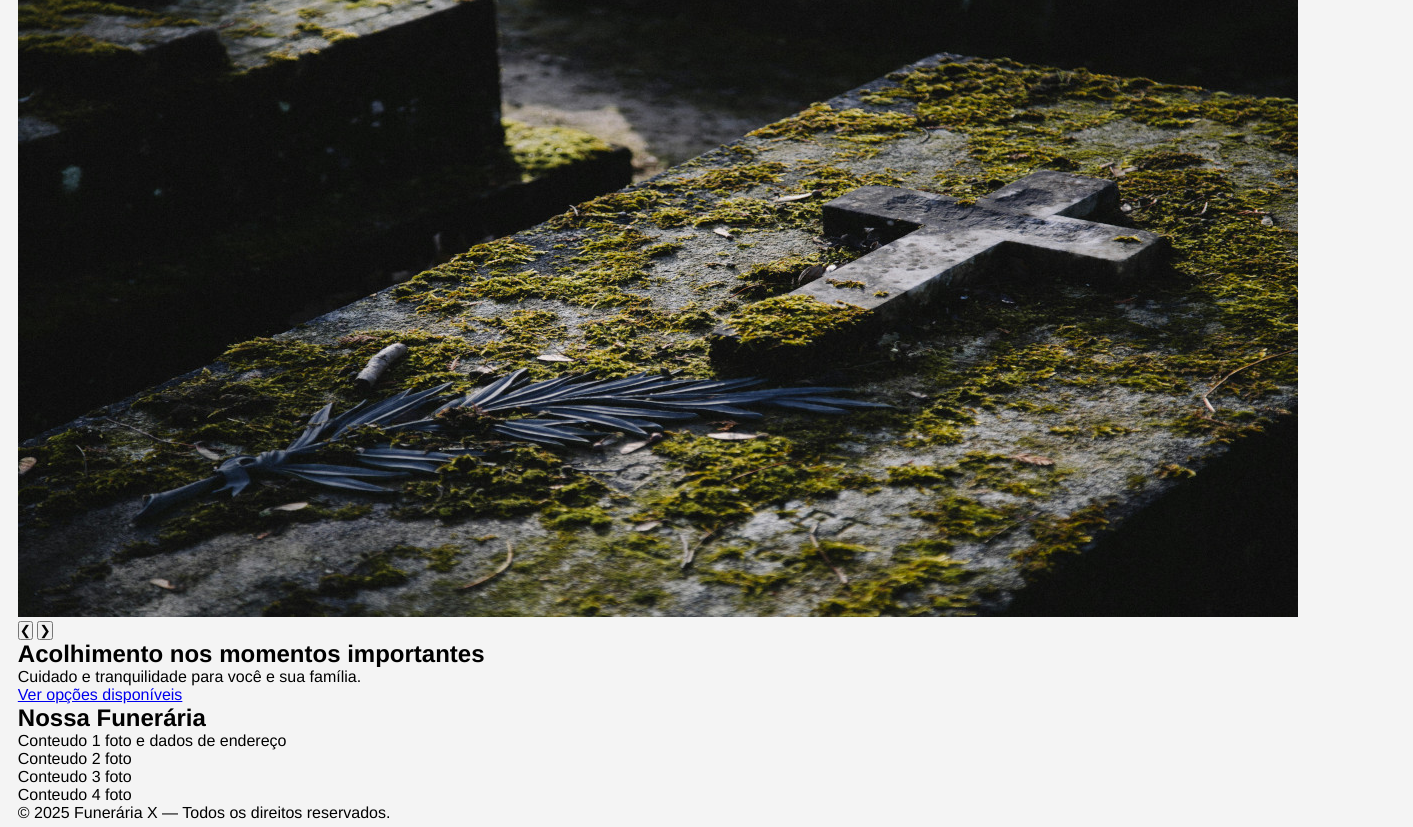
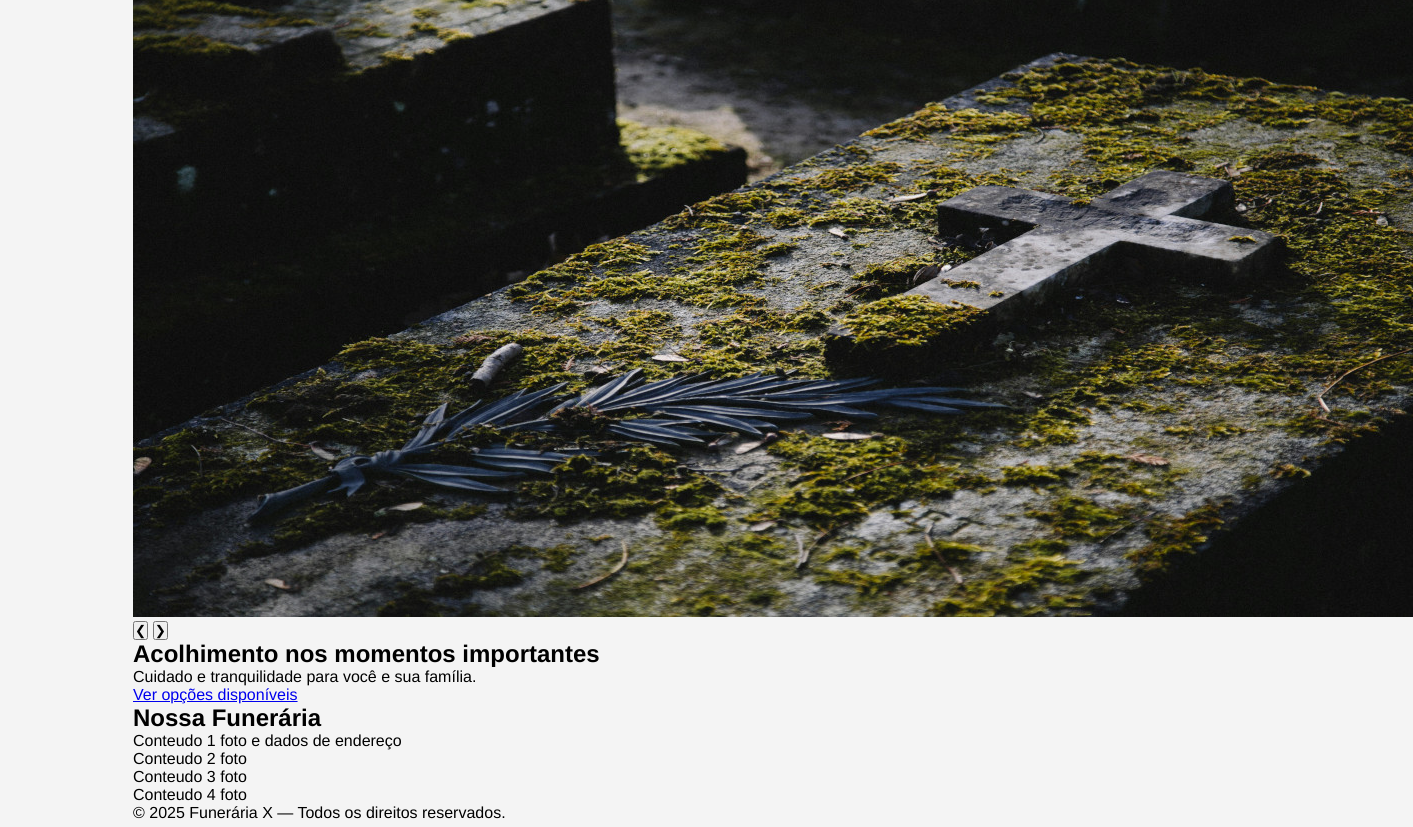
Before and after one commit to rafaeldasoler/projeto-1, a plain HTML site: page index.html in a window 1280 px wide. Shown: the part 98-925 px from the top of the page, 1413 px wide, since content can reach past the window. Drawn offline with Linux system fonts and the light colour scheme.

Commit message:
Update style.css

```diff
--- a/assets/css/style.css
+++ b/assets/css/style.css
@@ -21,7 +21,7 @@ body {
 }
 
 #container {
-  width: 98vw;
+  width: 80vw;
   margin: 0 auto;
   border-radius: 5px;
   padding: 5px;
```
